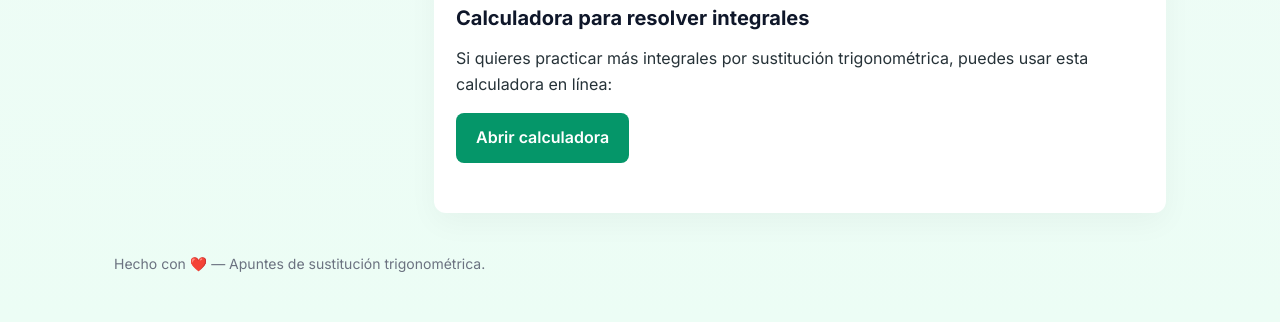
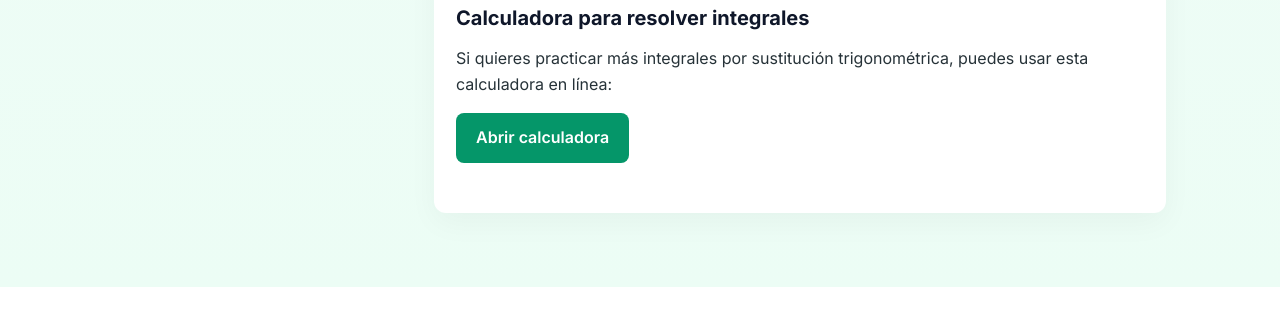
Before and after one commit to misangelz34-rgb/Integracion-por-sustitucion-trigonometrica, a plain HTML site: page index.html in a window 1280 px wide. Shown: the part 2332-2654 px from the top of the page. After the commit the page ends 2619 px from the top, so only its background shows below. Drawn offline with nearby package versions, Linux system fonts and the light colour scheme.

Commit message:
Update index.html

```diff
--- a/index.html
+++ b/index.html
@@ -189,7 +189,7 @@
   </div>
 
   <footer>
-    Hecho con ❤️ — Apuntes de sustitución trigonométrica.
+
   </footer>
 </body>
 </html>
```
